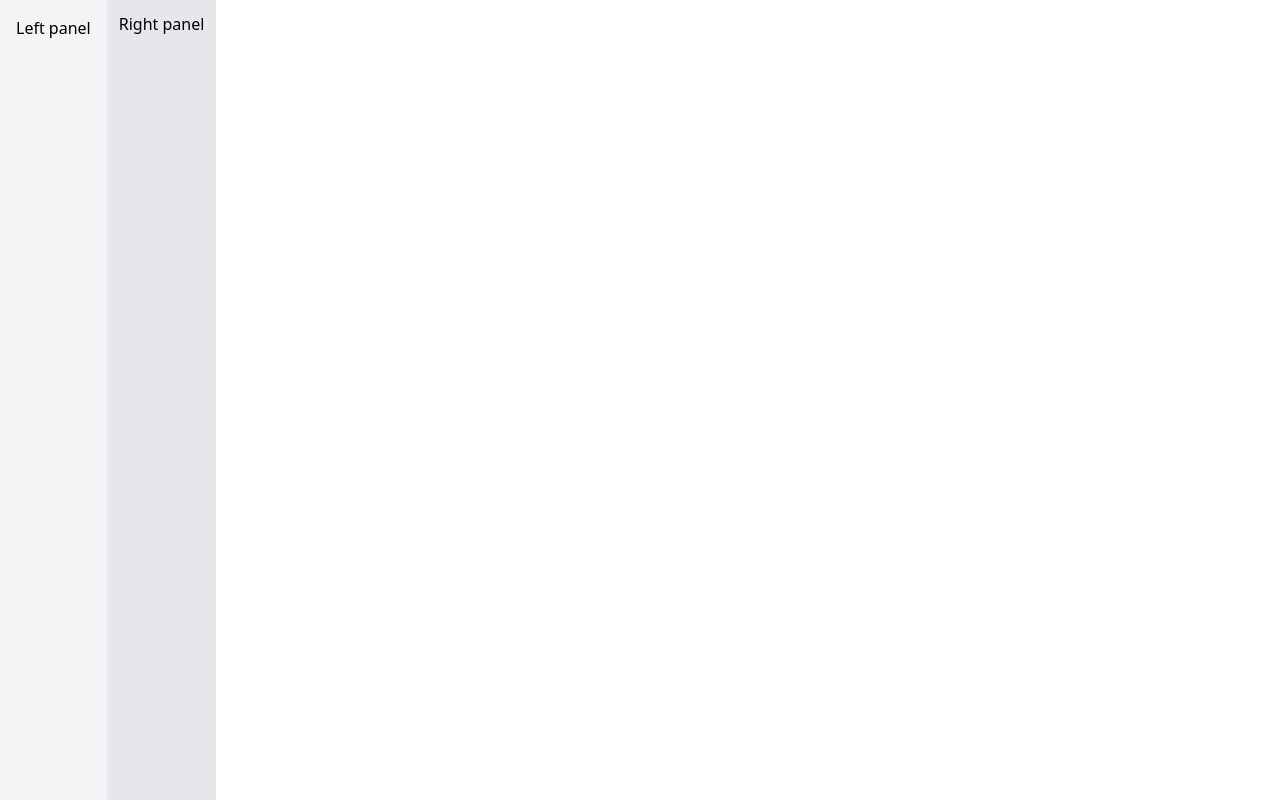
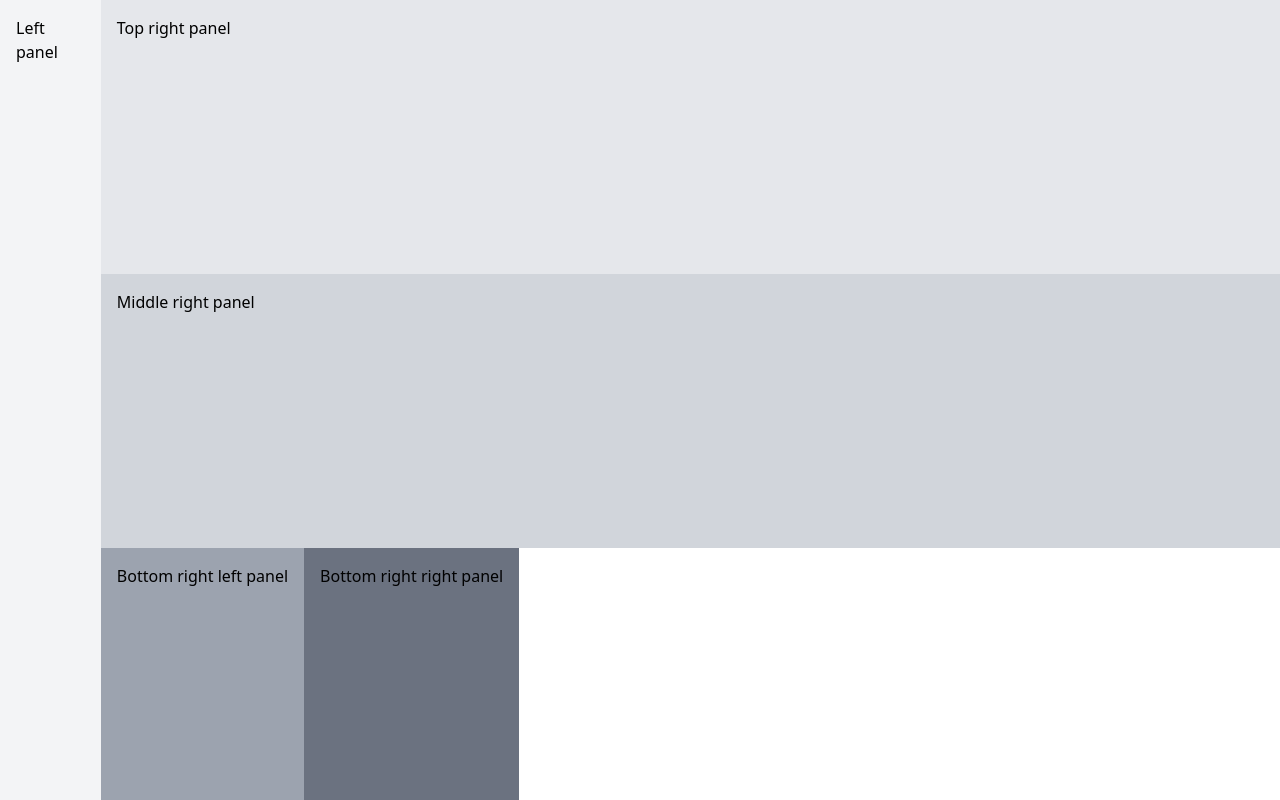
Before and after one commit to tnylea/splitter, a website built with Vite: page index.html in a window 1280 px wide. Built offline with nearby package versions, Linux system fonts and the light colour scheme; what split.js would draw is missing.

Commit message:
Adding latest updates

```diff
--- a/index.html
+++ b/index.html
@@ -16,8 +16,16 @@
 
       <pines-splitter>
         <div class="bg-gray-100 p-4">Left panel</div>
-        <div class="bg-gray-200 p-3">Right panel</div>
+        <pines-splitter direction="vertical">
+          <div class="bg-gray-200 p-4">Top right panel</div>
+          <div class="bg-gray-300 p-4">Middle right panel</div>
+          <pines-splitter>
+            <div class="bg-gray-400 p-4">Bottom right left panel</div>
+            <div class="bg-gray-500 p-4">Bottom right right panel</div>
+          </pines-splitter>
+        </pines-splitter>
       </pines-splitter>
+
 
     </div>
 
```
